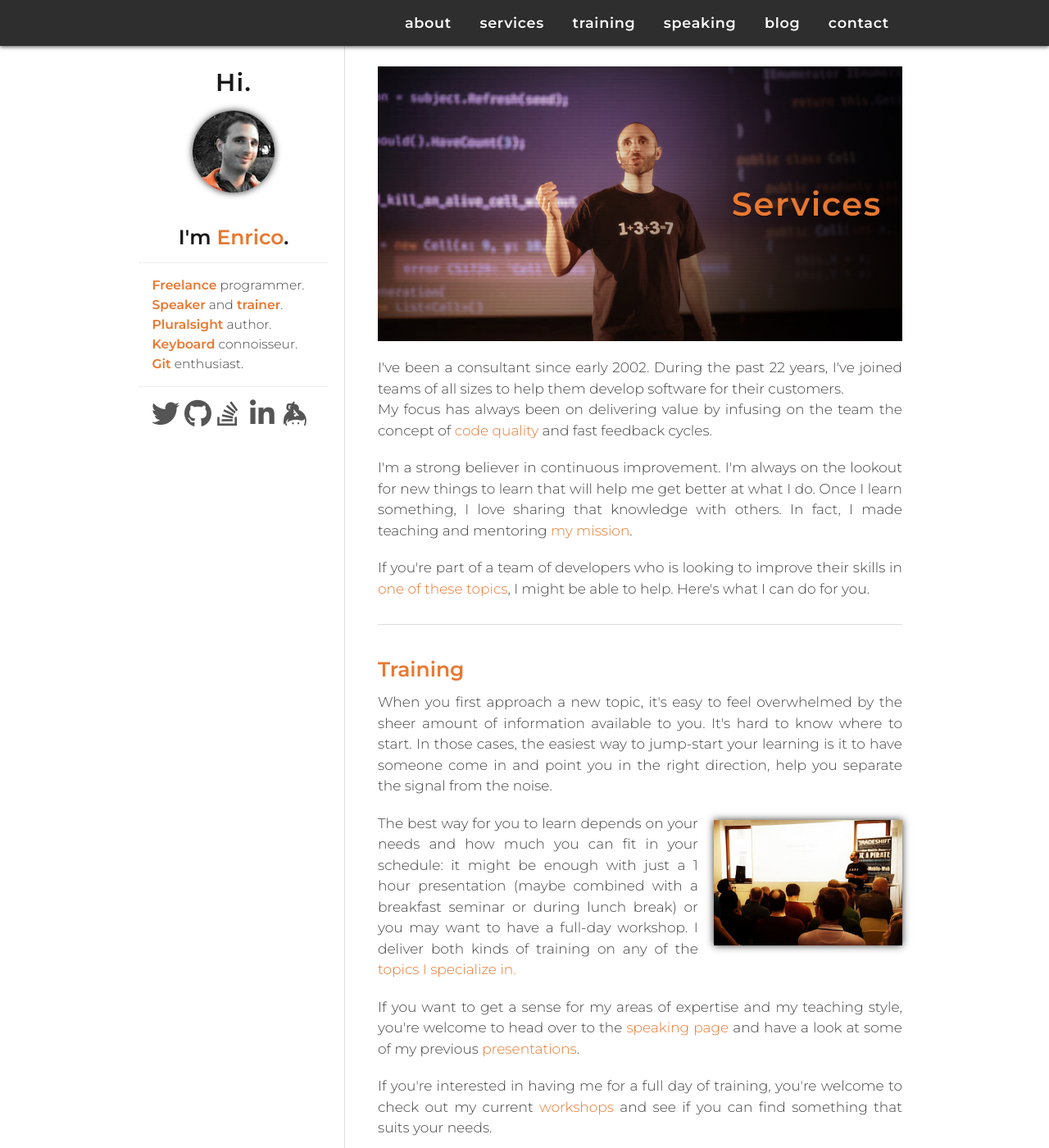
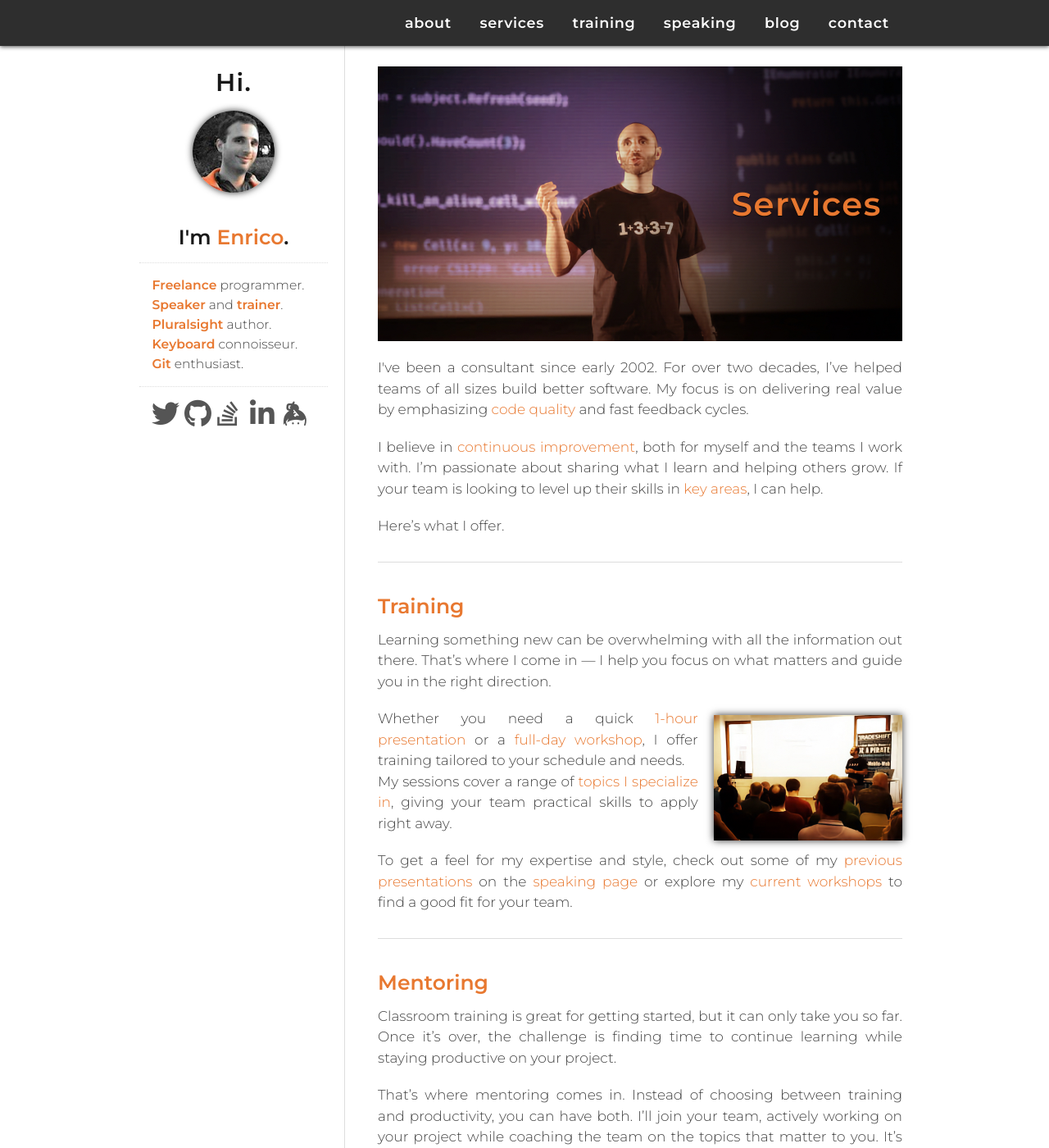
Before and after one commit to megakemp/megakemp.github.io, a Jekyll site: the page built from services/index.html, in a window 1280 px wide and 1400 px high. Shown: the whole window at 82% size. Built offline with Jekyll 4.4.1, drawn with Linux system fonts in a browser that asks for light colours; comment, search, counter and statistics services are not loaded; some of the changed text lies outside the part shown.

Commit message:
Improves the Services page

```diff
--- a/_includes/css/screen.css
+++ b/_includes/css/screen.css
@@ -195,7 +195,7 @@
 }
 
 img.customerlogo {
-  max-width: 250px;
+  max-width: 300px;
   margin: 50px auto 30px;
 }
 
--- a/services/index.html
+++ b/services/index.html
@@ -12,69 +12,62 @@
 <div id="home">
   <h1 id="header" class="backdrop services">Services</h1>
 
-  <p>I've been a consultant since early 2002. During the past {{ site.time | date: "%Y" | minus: 2002 }} years, I've joined teams of all sizes to help them develop software for their customers.<br/>
-  My focus has always been on delivering value by infusing on the team the concept of <a href="/speaking/#developer_on_fire_414">code quality</a> and fast feedback cycles.</p>
+  <p>I've been a consultant since early 2002. For over two decades, I’ve helped teams of all sizes build better software. My focus is on delivering real value by emphasizing <a href="/speaking/#developer_on_fire_414">code quality</a> and fast feedback cycles.</p>
 
-  <p>I'm a strong believer in continuous improvement. I'm always on the lookout for new things to learn that will help me get better at what I do. Once I learn something, I love sharing that knowledge with others. In fact, I made teaching and mentoring <a href="/about/#my_mission">my mission</a>.</p>
+  <p>I believe in <a href="/about/#my_mission">continuous improvement</a>, both for myself and the teams I work with. I’m passionate about sharing what I learn and helping others grow. If your team is looking to level up their skills in <a href="/services/#topics">key areas</a>, I can help.</p>
 
-  <p>If you're part of a team of developers who is looking to improve their skills in <a href="/services/#topics">one of these topics</a>, I might be able to help. Here's what I can do for you.</p>
+  <p>Here’s what I offer.</p>
 
   <hr/>
 
   <h2 id="training">Training</h2>
 
-  <p>When you first approach a new topic, it's easy to feel overwhelmed by the sheer amount of information available to you. It's hard to know where to start. In those cases, the easiest way to jump-start your learning is it to have someone come in and point you in the right direction, help you separate the signal from the noise.</p>
+  <p>Learning something new can be overwhelming with all the information out there. That’s where I come in — I help you focus on what matters and guide you in the right direction.</p>
 
   <p>
   <span class="thumbnail-article" style="background-image: url('/assets/services/classroom-training.jpg'); background-position: center; width: 230px; height: 153px; margin-left: 3%; margin-top: 8px; box-shadow: 0 0 9px 0 rgba(0,0,0,0.8)"></span>
-  The best way for you to learn depends on your needs and how much you can fit in your schedule: it might be enough with just a 1 hour presentation (maybe combined with a breakfast seminar or during lunch break) or you may want to have a full-day workshop. I deliver both kinds of training on any of the <a href="/services/#topics">topics I specialize in.</a></p>
+  Whether you need a quick <a href="/speaking/#presentations">1-hour presentation</a> or a <a href="/workshops">full-day workshop</a>, I offer training tailored to your schedule and needs.<br/>
+  My sessions cover a range of <a href="/services/#topics">topics I specialize in</a>, giving your team practical skills to apply right away.
+  </p>
 
-  <p>If you want to get a sense for my areas of expertise and my teaching style, you're welcome to head over to the <a href="/speaking">speaking page</a> and have a look at some of my previous <a href="/speaking/#presentations">presentations</a>.</p>
-
-  <p>If you're interested in having me for a full day of training, you're welcome to check out my current <a href="/workshops">workshops</a> and see if you can find something that suits your needs.
+  <p>To get a feel for my expertise and style, check out some of my <a href="/speaking/#presentations">previous presentations</a> on the <a href="/speaking">speaking page</a> or explore my <a href="/workshops">current workshops</a> to find a good fit for your team.</p>
 
   <hr/>
 
   <h2 id="mentoring">Mentoring</h2>
 
-  <p>Traditional classroom training is a great way to get you started on a topic but it can only get you so far. Once the workshop is over, it's up to you to continue your journey by finding new ways to learn. Being in training also means <em>being away from your project</em>. This alone can seriously limit the amount of time you are able to invest.</p>
+  <p>Classroom training is great for getting started, but it can only take you so far. Once it’s over, the challenge is finding time to continue learning while staying productive on your project.</p>
 
-  <p>So, here's my idea:</p>
+  <p>That’s where mentoring comes in. Instead of choosing between training and productivity, you can have both. I’ll join your team, actively working on your project while coaching the team on the topics that matter to you. It’s learning by doing, with a real impact that lasts.</p>
 
-  <blockquote>
-  <p>What if, instead of choosing between <em>training</em> and <em>productivity</em>, you could have both.</p>
-  </blockquote>
+  <blockquote><p>What if, instead of choosing between training and productivity, you can have both.</p></blockquote>
 
-  <p>How? By having me join your team for a while. During that time, I'll be actively working on <em>your project</em> while, at the same time, I'll be <em>coaching</em> the rest of the team in the topics you care about. I call this <em>teaching by doing</em> — I'll teach you how to do something by actually <em>doing</em> it together with you.</p>
-
-  <p>In my experience, this is the form of learning with the longest impact, giving teams the best chance to grow and actually change the way they work.</p>
-
-  <p>My role on the team doesn't have to be fixed. I've worked on client projects building business applications for more than {{ site.time | date: "%Y" | minus: 2002 }} years. The majority of these applications were built on the <a href="https://www.microsoft.com/net" target="_blank">Microsoft .NET</a> platform but there were times when I would use Java instead. In recent years, I've focused a lot on building REST APIs using <a href="https://www.asp.net" target="_blank">ASP.NET</a> consumed by HTML/JavaScript frontends.<br/>I've also specialized in building and maintaining a <a href="https://en.wikipedia.org/wiki/Continuous_delivery" target="_blank">Continuous Delivery</a> environment, both on Windows as well as on Linux. If your team has a <a href="https://en.wikipedia.org/wiki/DevOps" target="_blank">DevOps</a> culture, that's an even better match in my book.</p>
+  <p>With over 20 years of experience, I’ve focused on building REST APIs with ASP.NET, along with HTML/JavaScript frontends. I also specialize in creating and maintaining Continuous Delivery pipelines on both Windows and Linux. Whatever your team’s needs, I’ll help them grow while delivering value to your project.</p>
 
   <hr/>
 
   <h2 id="consulting">Consulting</h2>
 
-  <p>If all you need is a bit of advice, I'll be happy to assist you with traditional consulting. To give you an idea of what I can do for you, here are some of the projects I've helped <a href="#testimonials">my customers</a> with:</p>
+  <p>If you need expert advice, I offer traditional consulting services. Here are some of the ways I’ve helped <a href="#testimonials">my clients</a>:</p>
 
   <ul>
-    <li>Choosing an architecture for a new project</li>
-    <li>Assessing and improving the quality of an existing code base</li>
-    <li>Establishing a culture of peer review by leaving feedback through Pull Requests</li>
-    <li>Setting up a <a href="/workshops/#building_a_deployment_pipeline_with_csharp_and_cake">deployment pipeline</a> from scratch and helping establish <a href="https://martinfowler.com/bliki/ContinuousDelivery.html">Continuous Delivery</a> as a standard practice within the organization</li>
-    <li>Improving the current <a href="https://en.wikipedia.org/wiki/Release_management">Release Management</a> workflow with things like <a href="https://semver.org">Semantic Versioning</a> and choosing a branching strategy</li>
-    <li>Getting started with Test-driven development, including how to write <a href="/2011/12/15/keep-your-unit-tests-dry-with-autofixture-customizations/"><em>good tests</em></a></li>
-    <li>Using <a href="/git">Git</a> to improve the way the team collaborates by evaluating and choosing an appropriate workflow</li>
-    <li>Migrating the history of a code base from [Subversion, TFS, Mercurial, Bazaar] to Git</li>
+    <li>Choosing the right architecture for a new project</li>
+    <li>Assessing and improving the quality of existing code</li>
+    <li>Establishing a peer review culture using Pull Requests</li>
+    <li>Setting up <a href="/workshops/#building_a_deployment_pipeline_with_csharp_and_cake">deployment pipelines</a> and implementing <a href="https://martinfowler.com/bliki/ContinuousDelivery.html">Continuous Delivery</a></li>
+    <li>Enhancing release management with <a href="https://semver.org">Semantic Versioning</a> and branching strategies</li>
+    <li>Introducing Test-Driven Development and writing <a href="/2011/12/15/keep-your-unit-tests-dry-with-autofixture-customizations/">maintenable tests</a></li>
+    <li>Improving team collaboration with the appropriate <a href="/git">Git workflow</a></li>
+    <li>Migrating codebases from Subversion, TFS, Mercurial, or Bazaar to <a href="/git">Git</a></li>
   </ul>
 
-  <p>These assignments typically take the form of dedicated workshop days where we walk through the task at hand together. Depending on the scope and complexity of the project, these sessions can either be held in person, remotely or a little bit of both. Of course, you can also choose to have me <a href="#mentoring">on your team</a> for longer assignments.</p>
+  <p>These projects typically involve dedicated workshop days where we work through the tasks <a href="#mentoring">together</a>. Depending on the scope, I can assist in person, remotely, or a mix of both. For larger projects, I’m available for longer-term engagements as well.</p>
 
   <hr/>
 
   <h2 id="topics">Expertise</h2>
 
-  <p>Regardless of how you choose to improve your skills, here's the list of topics I specialize in and will gladly help you with.</p>
+  <p>Regardless of how you choose to improve your skills, here's the list of topics I specialize in and will gladly help you with:</p>
 
   <ul>
     <li><a href="/git">Git</a> and how to <a href="/workshops/#mastering_git">work with it</a> in a team</li>
@@ -93,16 +86,16 @@
 
   <h2 id="testimonials">Testimonials</h2>
 
-  <p>I always ask my clients for feedback throughout our collaboration. Once an assignment is over, I ask them if they're willing to share a testimonial. Here's what they had to say:</p>
+  <p>I believe the best measure of success is what my clients say after we’ve worked together. Here are some of their thoughts on our collaboration:</p>
 
-  <img class="customerlogo" src="/assets/services/skanskabyggvaror.png" />
+  <img class="customerlogo" alt="SKB logo" src="/assets/services/skanskabyggvaror.png" />
   <blockquote class="testimonial">
     <p>Enrico took on the responsibility for our web backend after a short handover. He has been able to resolve all issues and new requirements that we have thrown at him. He has with passion, knowledge and great enthusiasm supported our business and customers in an excellent way.<br/>
     Enrico's passion for teaching and mentoring has given us a lot more than just his work done.</p>
   </blockquote>
   <span>— Jonas Rylander, CTO, Skånska Byggvaror</span>
 
-  <img class="customerlogo" src="/assets/services/alfalaval.png" />
+  <img class="customerlogo" alt="AlfaLaval logo" src="/assets/services/alfalaval.png" />
   <blockquote class="testimonial">
     <p>At Alfa Laval, the Automation Development department used Bazaar to handle the source code. Bazaar has limited features, so we decided to have a better and more sustainable solution by using Team Foundation Server and Git.<br/>
     Enrico and I worked together during two intensive days to find the perfect solution.<br/>
@@ -111,13 +104,13 @@
   </blockquote>
   <span>— Edith Lesage, Automation Platform Expert, Alfa Laval</span>
 
-  <img class="customerlogo" src="/assets/services/spectrum.png" />
+  <img class="customerlogo" alt="Spectrum logo" src="/assets/services/spectrum.png" />
   <blockquote class="testimonial">
     <p>We had the pleasure of inviting Enrico to a conference. Enrico delivered a very professional presentation with passion and knowledge. No question went unanswered and all our developers, from the seasoned Git veteran to the beginner, were happy.</p>
   </blockquote>
   <span>— Ola Randerz, Business Area Manager, Spectrum Digital Solutions</span>
 
-  <img class="customerlogo" src="/assets/services/jyskebank.png" />
+  <img class="customerlogo" alt="Jyske Bank logo" src="/assets/services/jyskebank.png" />
   <blockquote class="testimonial">
     <p>I've had the pleasure of holding a Meetup with Enrico Campidoglio.<br/>
     Enrico's presentation was very clear. He took a "simple" but complex tool like Git and broke it down into smaller parts that made it easier to understand.<br/>
@@ -131,15 +124,15 @@
 
   <p>Do you want me to speak at your company or event? Are you interested in hiring me? If so, I'd love to hear from you. Here's a few different ways you can reach me.</p>
 
-  <h3><i class="fa fa-envelope" aria-hidden="true"></i> Email</h3>
+  <h3><i class="fa-solid fa-envelope" aria-hidden="true"></i> Email</h3>
 
   <p>By far the easiest way to start a conversation with me is by sending off an email. The address is <a href="mailto:enrico@megakemp.com">enrico@megakemp.com</a>.
 
-  <h3><i class="fa fa-twitter-square" aria-hidden="true"></i> Twitter</h3>
+  <h3><i class="fa-brands fa-twitter" aria-hidden="true"></i> X</h3>
 
-  <p>Twitter is great if you just want to ping me about something specific. For example, you may have a burning question <a href="/git">about Git</a> and would like me to take a look at it. You can also DM me, if you prefer. My handle is <a href="https://twitter.com/ecampidoglio" target="_blank">@ecampidoglio</a>.</p>
+  <p>X is great if you just want to ping me about something specific. For example, you may have a burning question <a href="/git">about Git</a> and would like me to take a look at it. You can also DM me, if you prefer. My handle is <a href="https://x.com/ecampidoglio" target="_blank">@ecampidoglio</a>.</p>
 
-  <h3><i class="fa fa-linkedin-square" aria-hidden="true"></i> LinkedIn</h3>
+  <h3><i class="fa-brands fa-linkedin" aria-hidden="true"></i> LinkedIn</h3>
 
   <p>If you're on LinkedIn, you can always send me a message there. Here's a link to my <a href="https://www.linkedin.com/in/ecampidoglio" target="_blank">public profile</a>.</p>
 
```
